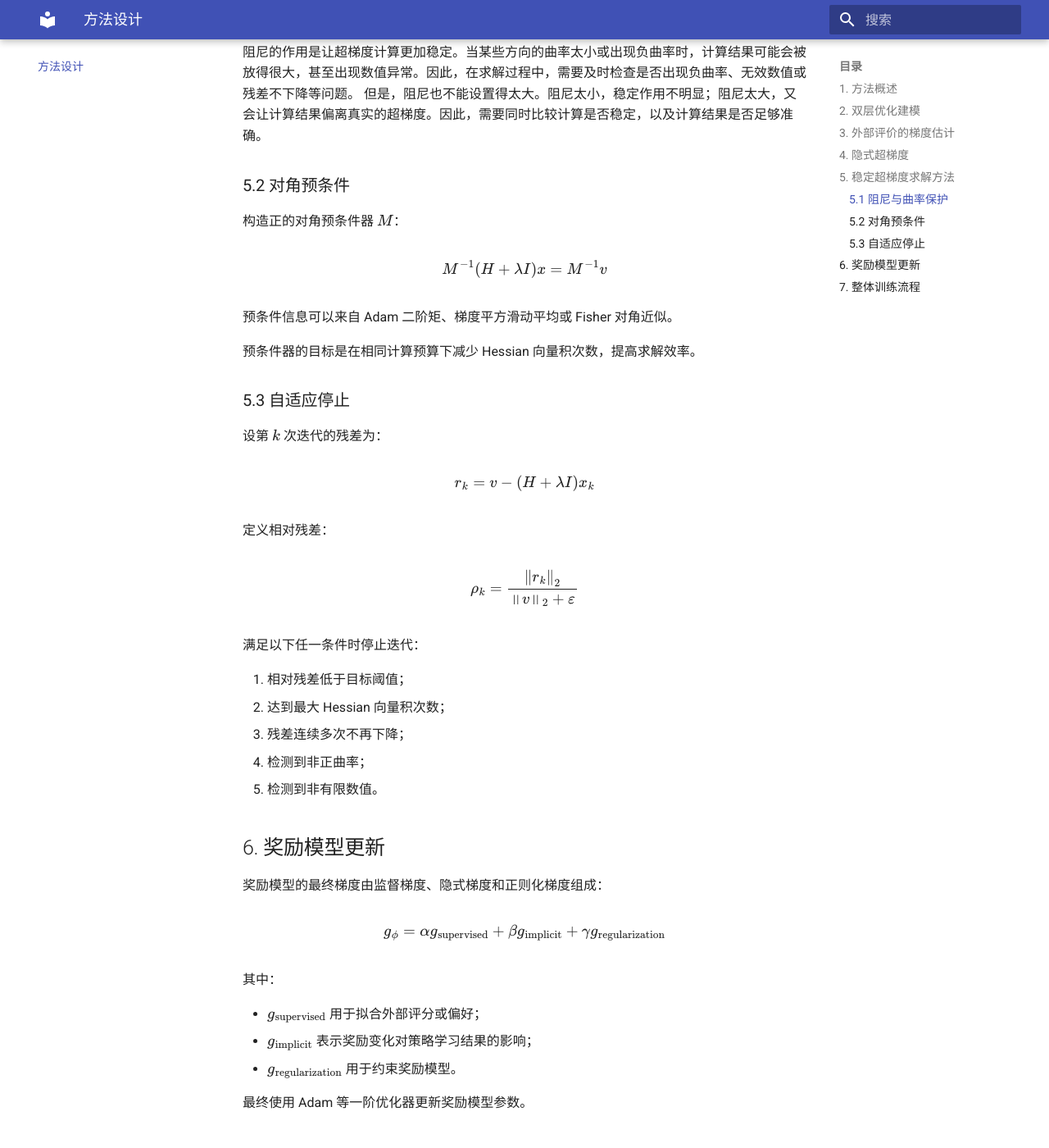
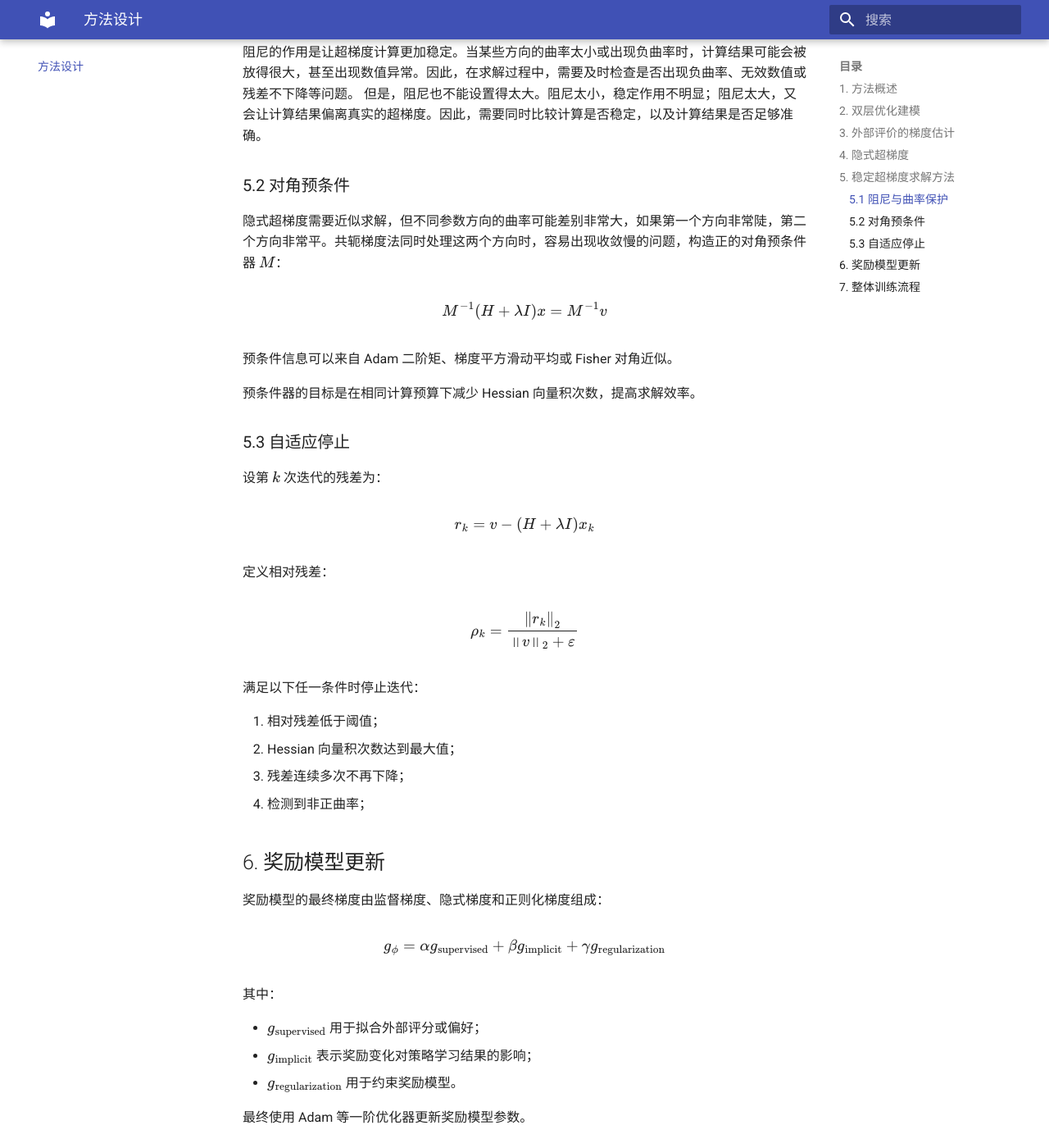
Before and after one commit to privacynot/PARL, an MkDocs documentation site: the page built from docs/methodology.md, in a window 1280 px wide and 1400 px high, scrolled down 2680 px. Shown: the whole window at 82% size. Built offline with MkDocs 1.6.1 and Material for MkDocs 9.7.7, drawn with Linux system fonts in a browser that asks for light colours.

Commit message:
Update methodology.md

```diff
--- a/docs/methodology.md
+++ b/docs/methodology.md
@@ -116,7 +116,7 @@ $$
 
 ### 5.2 对角预条件
 
-构造正的对角预条件器 $M$：
+隐式超梯度需要近似求解，但不同参数方向的曲率可能差别非常大，如果第一个方向非常陡，第二个方向非常平。共轭梯度法同时处理这两个方向时，容易出现收敛慢的问题，构造正的对角预条件器 $M$：
 
 $$
 M^{-1}(H+\lambda I)x=M^{-1}v
@@ -142,11 +142,11 @@ $$
 
 满足以下任一条件时停止迭代：
 
-1. 相对残差低于目标阈值；
-2. 达到最大 Hessian 向量积次数；
+1. 相对残差低于阈值；
+2.  Hessian 向量积次数达到最大值；
 3. 残差连续多次不再下降；
 4. 检测到非正曲率；
-5. 检测到非有限数值。
+
 
 ## 6. 奖励模型更新
 
```
